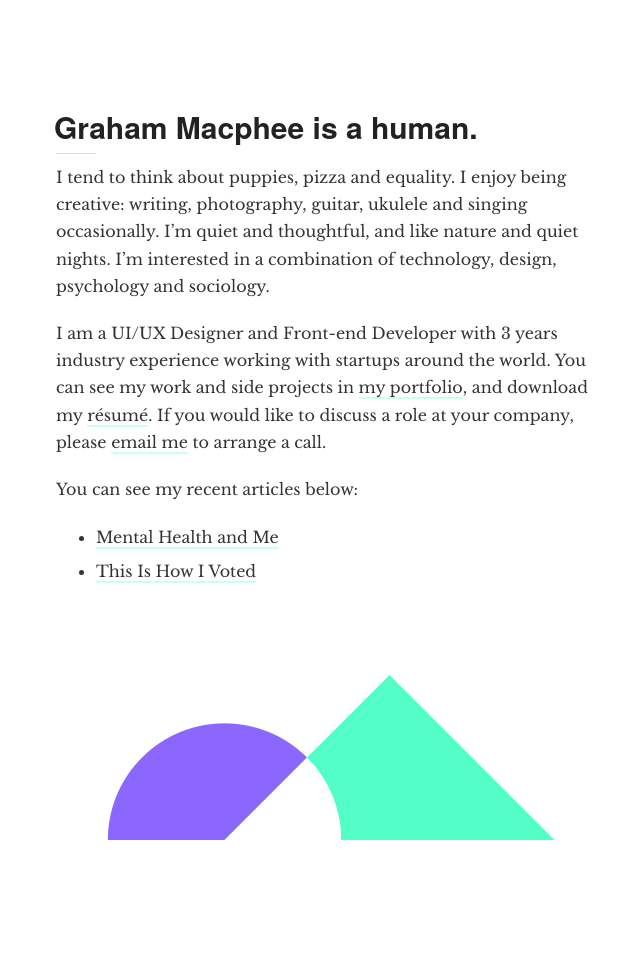
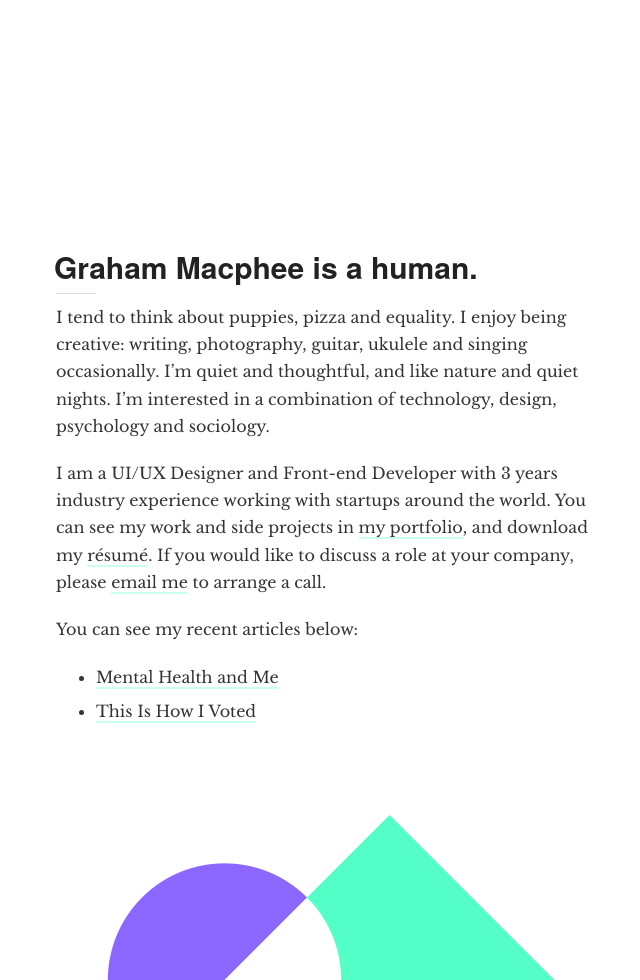
Before and after one commit to gmph/gmph.github.io, a Jekyll site: the page built from index.md, in a window 1280 px wide. Shown: the whole page, without its empty margins (309-949 px from the left). Built offline with Jekyll 4.4.1, drawn with Linux system fonts in a browser that asks for light colours; nearby versions of some CDN libraries; some web fonts are replaced; before the commit the page ends 900 px from its top, so only the background shows below that.

Commit message:
Updated landing CSS test

```diff
--- a/_layouts/landing.html
+++ b/_layouts/landing.html
@@ -33,7 +33,7 @@
 
 		<img class="loadimg" src="{{ site.url }}/res/img/ptlogo.png"/>
 
-		<div class="block">
+		<div class="block landing">
 
 			<h1>{{ page.heading }}</h1>
 
--- a/res/css/main.css
+++ b/res/css/main.css
@@ -29,15 +29,15 @@ body {
 .block {
 	position: relative;
 	height:100vh;
-	width:100%;
-}
-
-.block {
 	width: 80%;
 	max-width: 550px;
 	height:auto;
 	position: static;
 	margin: 110px auto 0 auto;
+}
+
+.block.landing {
+    margin-top: 250px;
 }
 
 span.littleline {
@@ -261,7 +261,7 @@ a img.footerimg:hover {
 	opacity: .9;*/
 }
 
-@media(max-width:750px){
+@media (max-width:750px){
 
 	.nomo {
 		display: none;
```
